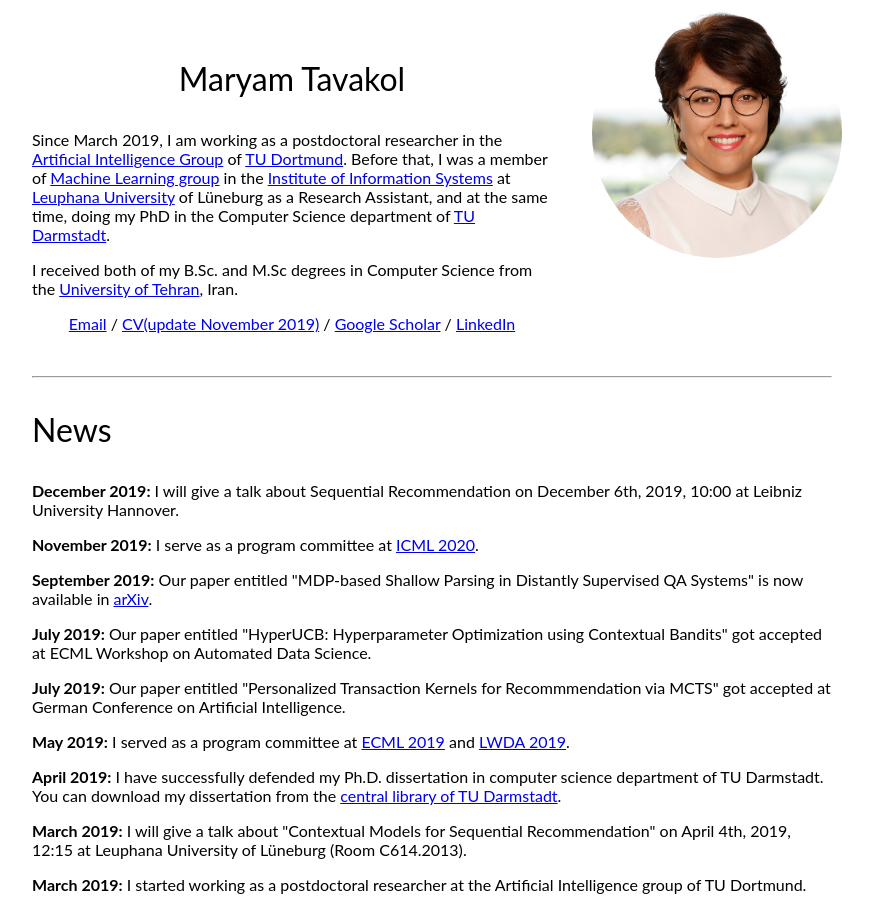
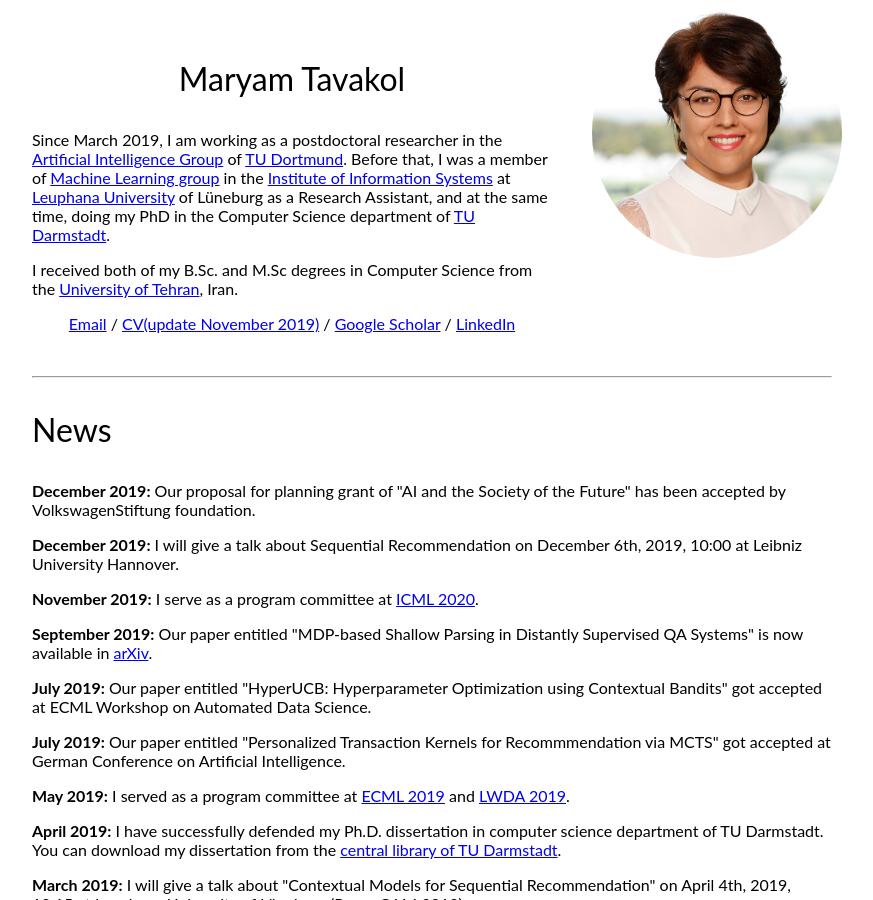
Before and after one commit to marytavakol/site, a Jekyll site: the page built from index.md, in a window 1280 px wide and 900 px high. Shown: the whole window, without its empty margins (208-1081 px from the left). Built offline with Jekyll 4.4.1, drawn with Linux system fonts in a browser that asks for light colours.

Commit message:
update news

```diff
--- a/_layouts/default.html
+++ b/_layouts/default.html
@@ -37,6 +37,10 @@
       <div>
         <hr />
         <h3>News</h3>
+        <p>
+          <strong>December 2019:</strong>
+          Our proposal for planning grant of "AI and the Society of the Future" has been accepted by VolkswagenStiftung foundation.
+        </p>
         <p>
           <strong>December 2019:</strong>
           I will give a talk about Sequential Recommendation on December 6th, 2019, 10:00 at Leibniz University Hannover.
```
